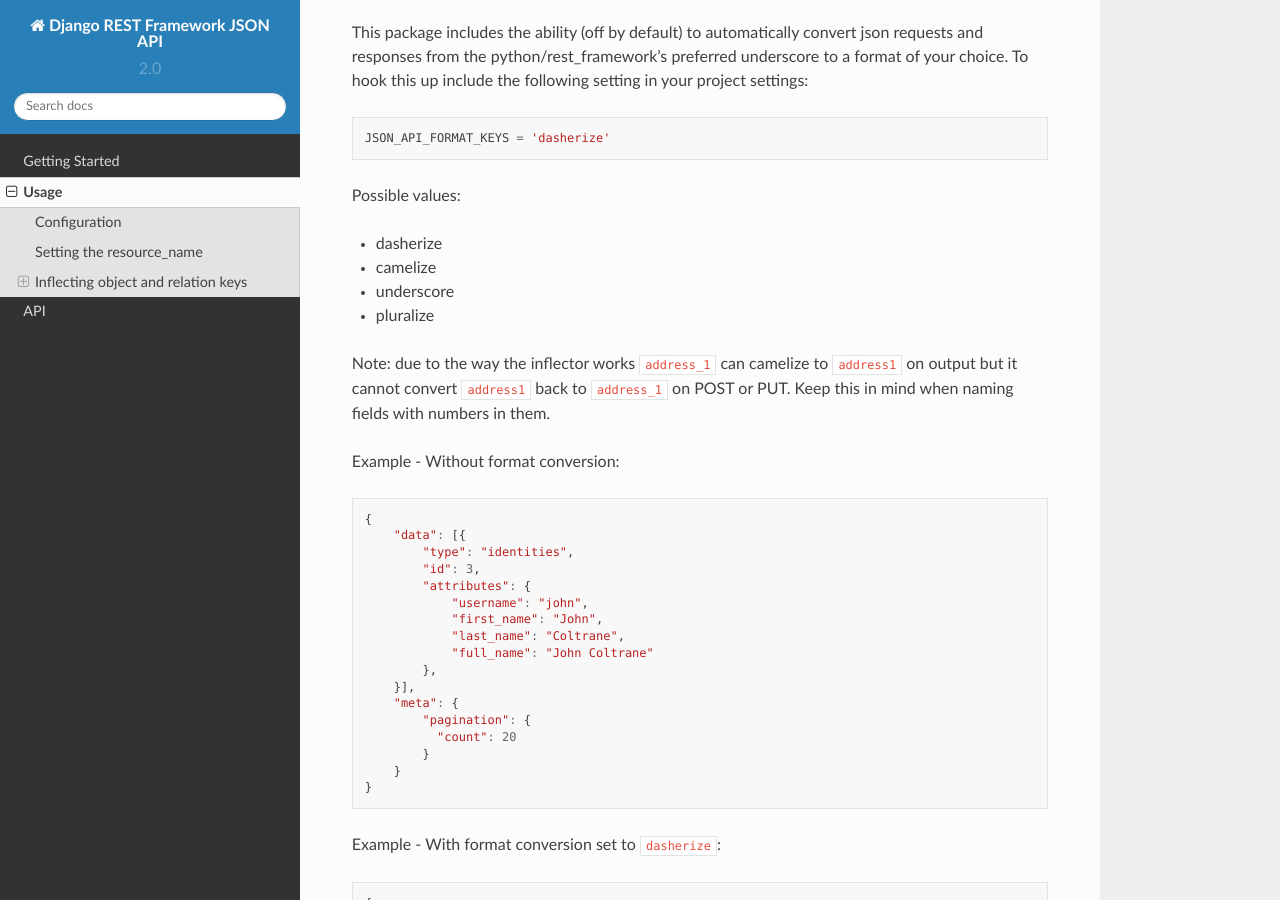
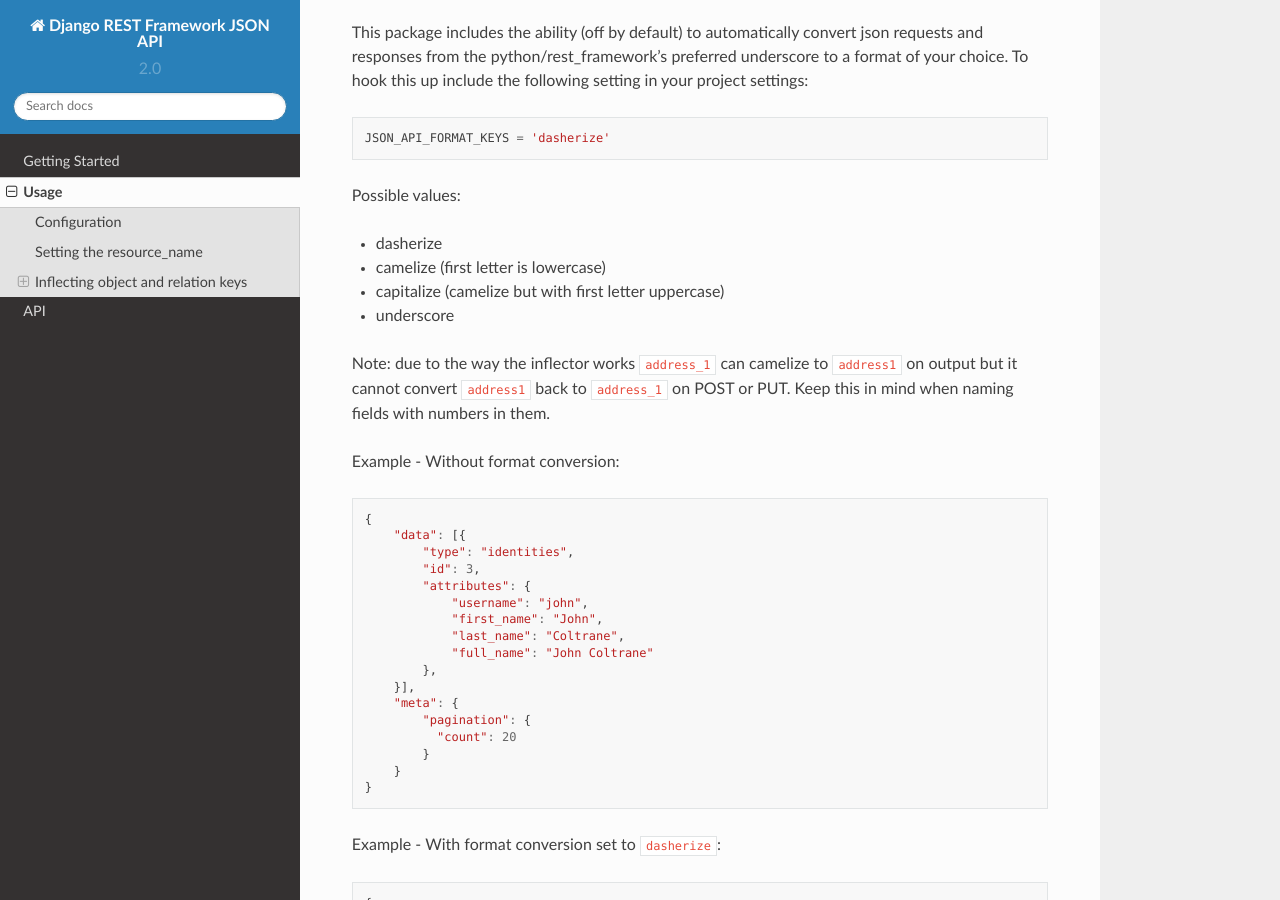
Before and after one commit to liontwinkle/react-django-demo, a Sphinx documentation site: the page built from docs/usage.md, in a window 1280 px wide and 900 px high, scrolled down 1277 px. Built offline with Sphinx 7.4.7 and the Read the Docs theme 2.0.0, drawn with Linux system fonts in a browser that asks for light colours.

Commit message:
Updated inflection documentation

```diff
--- a/docs/usage.md
+++ b/docs/usage.md
@@ -69,9 +69,9 @@
 Possible values:
 
 * dasherize
-* camelize
+* camelize (first letter is lowercase)
+* capitalize (camelize but with first letter uppercase)
 * underscore
-* pluralize
 
 Note: due to the way the inflector works `address_1` can camelize to `address1`
 on output but it cannot convert `address1` back to `address_1` on POST or PUT. Keep
```
